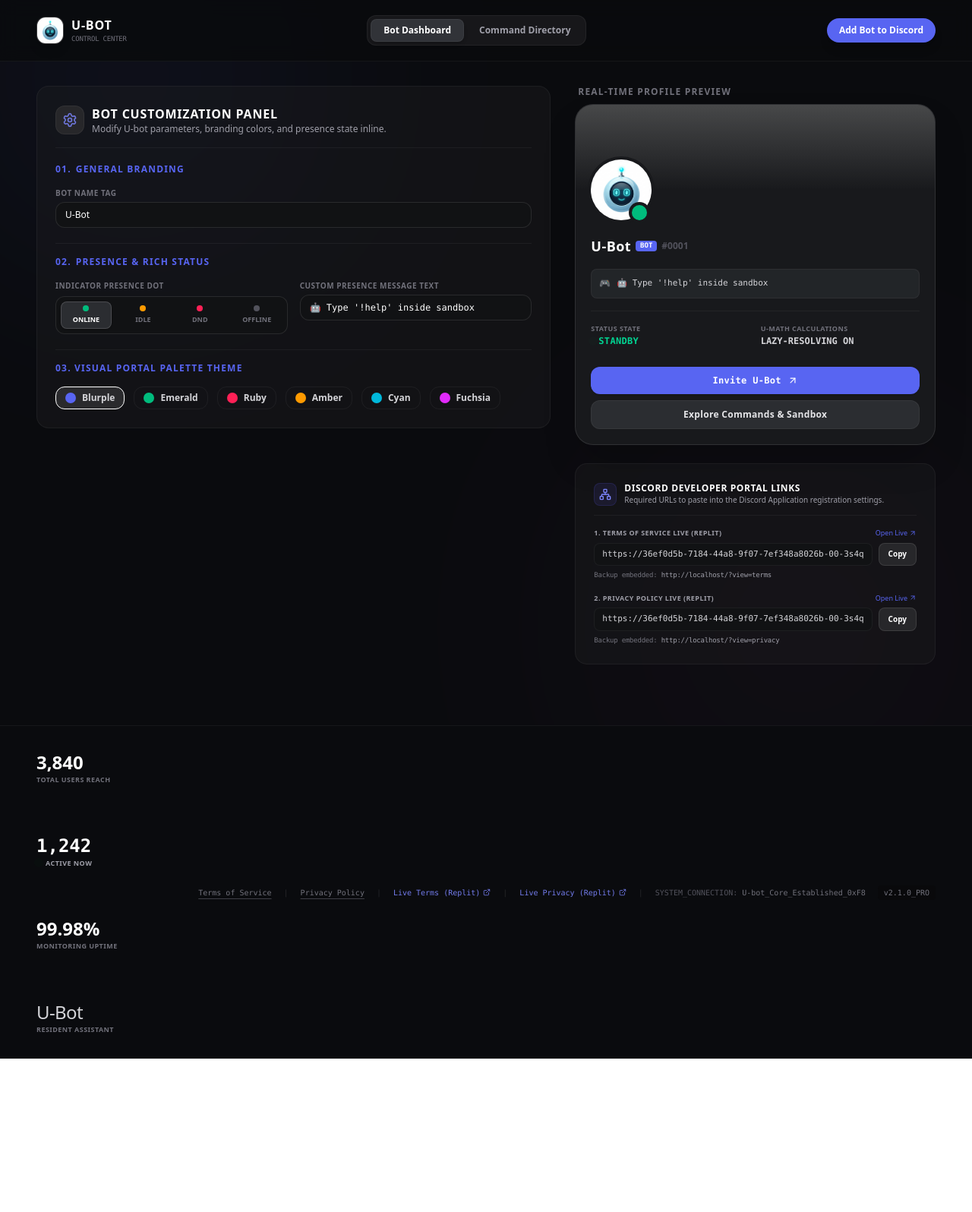
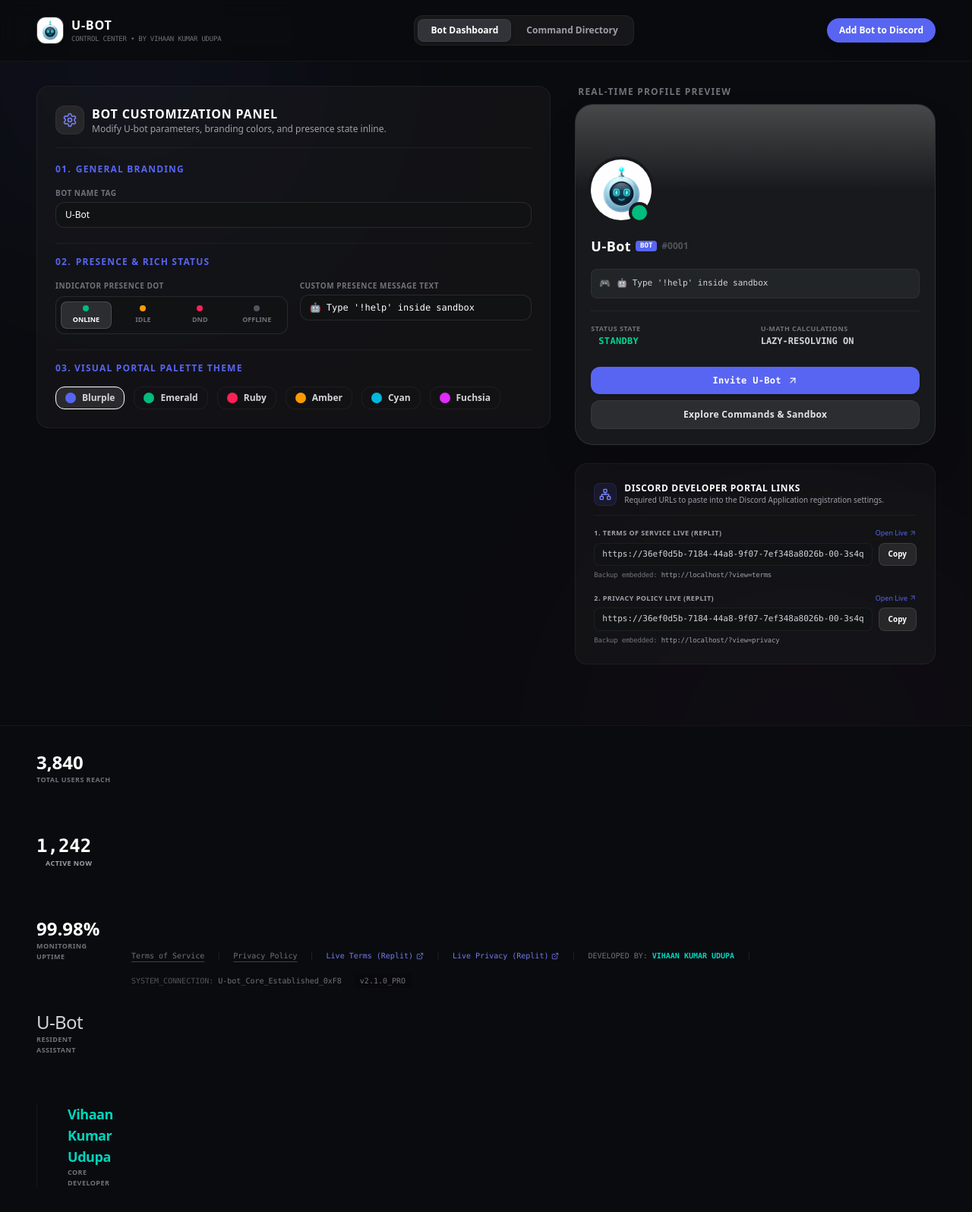
Before and after one commit to vihaanudupa2-blip/U-Bot, a React (Vite) app: page / in a window 1280 px wide. Shown: the whole page at 76% size. Before the commit the page ends 1394 px from the top, so only its background shows below. Built offline with nearby package versions, Linux system fonts and the light colour scheme; grey boxes are pictures that could not be loaded.

Commit message:
feat: add developer attribution to UI
Include developer name and role in the footer, header, and profile section.

```diff
--- a/src/App.tsx
+++ b/src/App.tsx
@@ -261,7 +261,7 @@
         </main>
 
         <footer className="bg-[#0A0B0E] border-t border-white/5 py-6 px-6 text-center text-xs text-zinc-500 font-mono">
-          &copy; 2026 {botName} &bull; All Rights Reserved.
+          &copy; 2026 {botName} &bull; All Rights Reserved. &bull; Developed by Vihaan Kumar Udupa
         </footer>
       </div>
     );
@@ -297,7 +297,9 @@
             <span className="font-extrabold text-sm md:text-base tracking-wider text-white uppercase select-none">
               {botName}
             </span>
-            <span className="text-[9px] text-zinc-500 font-mono block tracking-tight">CONTROL CENTER</span>
+            <span className="text-[9px] text-zinc-500 font-mono block tracking-tight">
+              CONTROL CENTER &bull; BY VIHAAN KUMAR UDUPA
+            </span>
           </div>
         </div>
 
@@ -758,6 +760,11 @@
             <span className="text-2xl font-extralight text-zinc-300 block tracking-tight font-light">{botName}</span>
             <span className="text-[9px] uppercase tracking-wider text-zinc-500 font-bold">RESIDENT ASSISTANT</span>
           </div>
+
+          <div className="flex flex-col border-l border-white/5 pl-6 md:pl-10">
+            <span className="text-lg font-bold text-teal-400 block tracking-tight">Vihaan Kumar Udupa</span>
+            <span className="text-[9px] uppercase tracking-wider text-zinc-500 font-bold">CORE DEVELOPER</span>
+          </div>
         </div>
 
         <div className="flex flex-wrap items-center gap-4 text-[10px] text-zinc-500 font-mono">
@@ -797,6 +804,10 @@
             <ExternalLink className="w-2.5 h-2.5" />
           </a>
           <span className="text-zinc-800 hidden sm:inline">|</span>
+          <div className="hidden sm:inline text-zinc-500 font-medium">
+            DEVELOPED BY: <span className="text-teal-400 font-bold">VIHAAN KUMAR UDUPA</span>
+          </div>
+          <span className="text-zinc-800 hidden sm:inline">|</span>
           <div className="hidden sm:inline text-zinc-600">
             SYSTEM_CONNECTION: <code className="text-zinc-500">U-bot_Core_Established_0xF8</code>
           </div>
```
